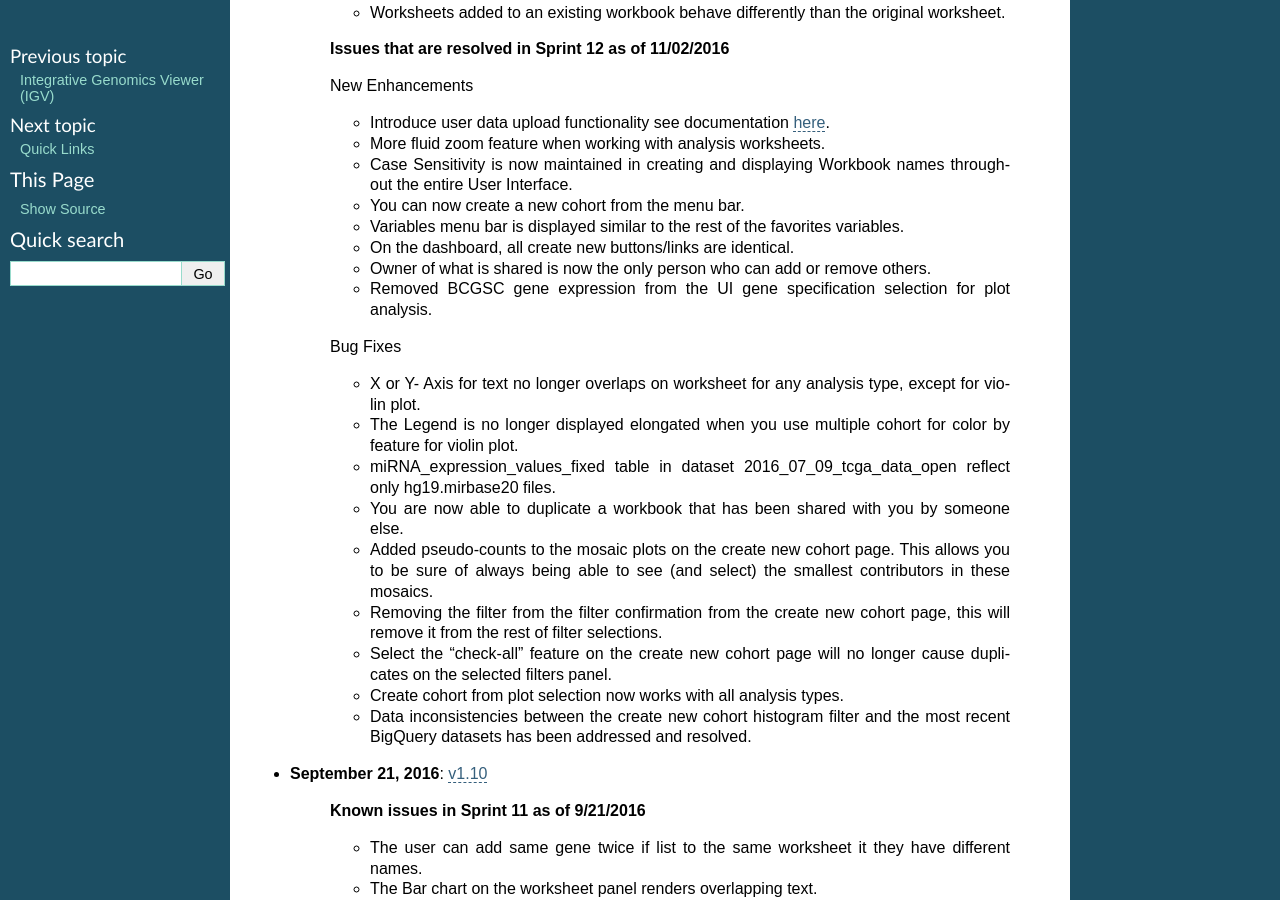
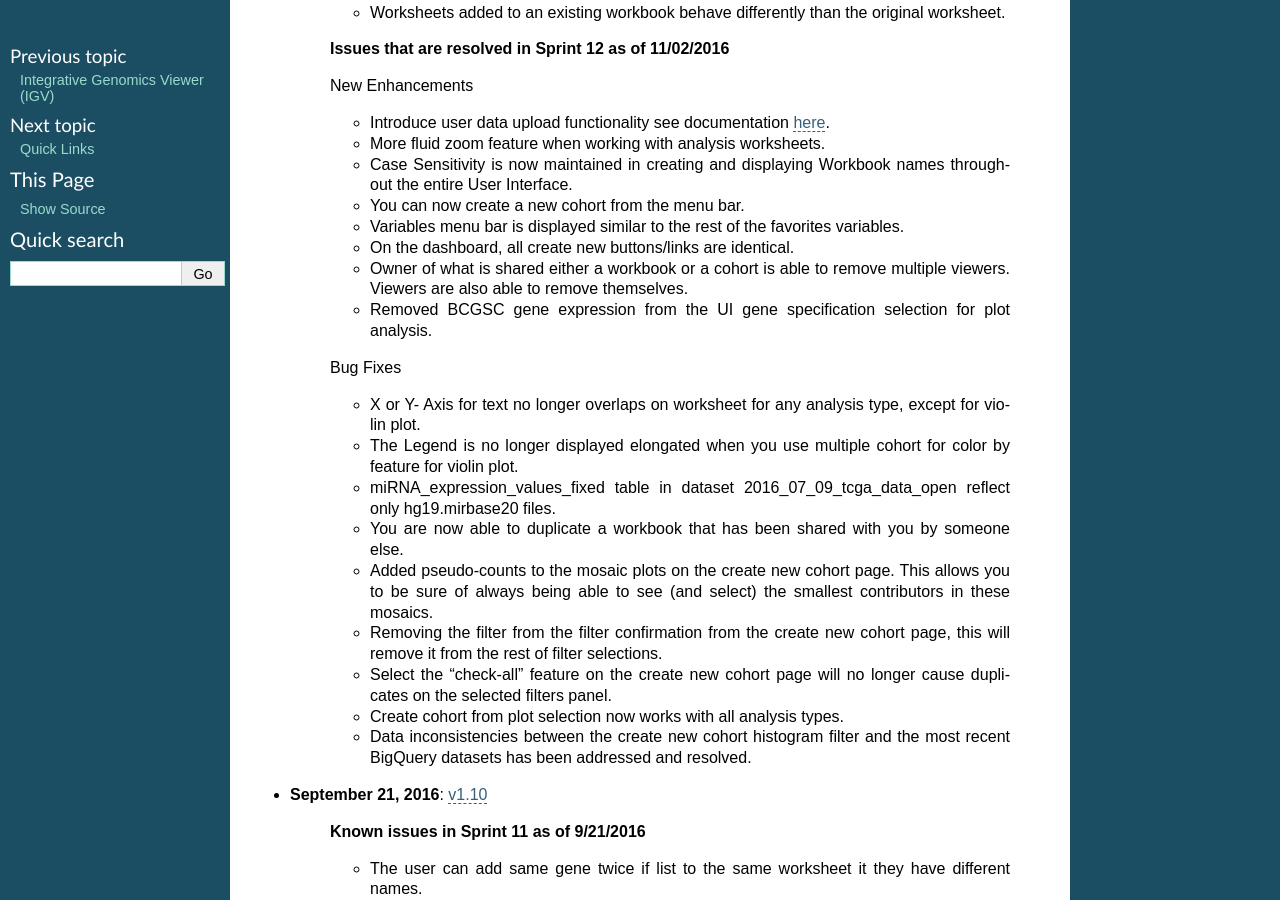
Before and after one commit to isb-cgc/readthedocs, a Sphinx documentation site: the page built from docs/source/sections/webapp/releases.rst, in a window 1280 px wide and 900 px high, scrolled down 2577 px. Built offline with Sphinx 7.4.7, drawn with Linux system fonts in a browser that asks for light colours; pages that are not in the unit, such as notebooks, are missing from menus.

Commit message:
Update releases.rst

```diff
--- a/docs/source/sections/webapp/releases.rst
+++ b/docs/source/sections/webapp/releases.rst
@@ -108,7 +108,7 @@ Release Notes
     - You can now create a new cohort from the menu bar.
     - Variables menu bar is displayed similar to the rest of the favorites variables.
     - On the dashboard, all create new buttons/links are identical.
-    - Owner of what is shared is now the only person who can add or remove others.
+    - Owner of what is shared either a workbook or a cohort is able to remove multiple viewers. Viewers are also able to remove themselves.
     - Removed BCGSC gene expression from the UI gene specification selection for plot analysis.
 
 
```
